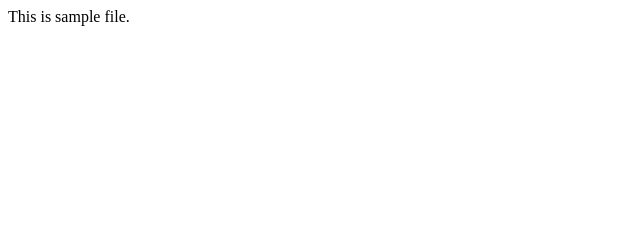
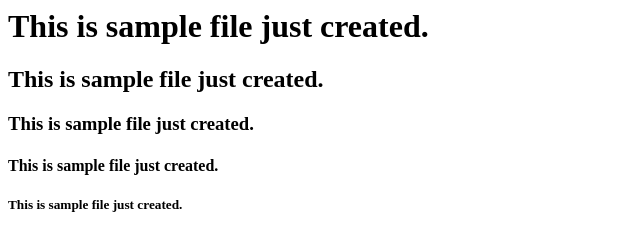
Before and after one commit to krishv3/krishv3.github.io, a plain HTML site: page index.html in a window 1280 px wide. Shown: the whole page, without its empty margins (0-640 px from the left). Drawn offline with Linux system fonts and the light colour scheme.

Commit message:
Update index.html

```diff
--- a/index.html
+++ b/index.html
@@ -1,5 +1,9 @@
 <html>
 <body>
-This is sample file.
+  <H1> This is sample file just created. </H1>
+  <H2> This is sample file just created. </H2>
+  <H3> This is sample file just created. </H3>
+  <H4> This is sample file just created. </H4>
+  <H5> This is sample file just created. </H5>
 </body>
 </html>
```
